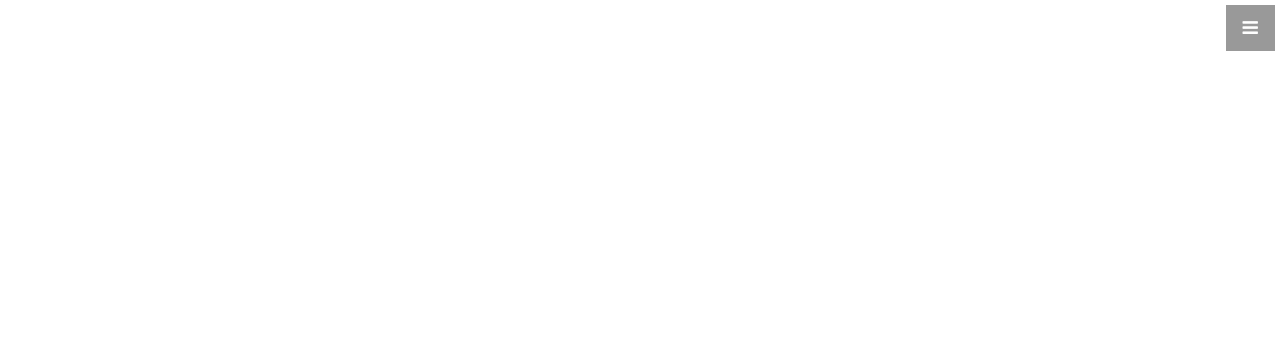
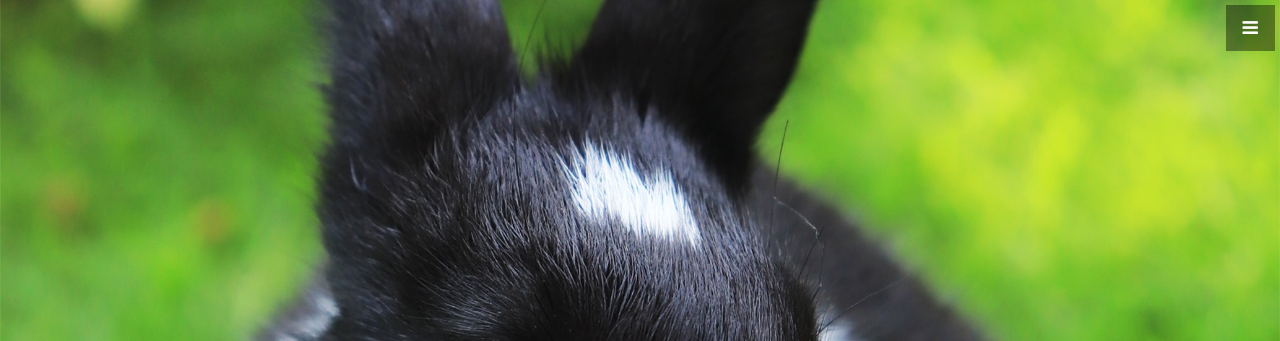
Before and after one commit to Mamani15/Project, a plain HTML site: page index.html in a window 1280 px wide. Shown: the top 341 px of the page. Drawn offline with Linux system fonts and the light colour scheme.

Commit message:
Update stylish-portfolio.css

```diff
--- a/css/stylish-portfolio.css
+++ b/css/stylish-portfolio.css
@@ -155,7 +155,7 @@ hr.small {
     position: relative;
     width: 100%;
     height: 100%;
-    background: url(../img/bg.jpg) no-repeat center center scroll;
+    background: url("../conejos/pexels-francis-glenn-marciano-9827260.jpg") no-repeat center center scroll;
     -webkit-background-size: cover;
     -moz-background-size: cover;
     background-size: cover;
```
